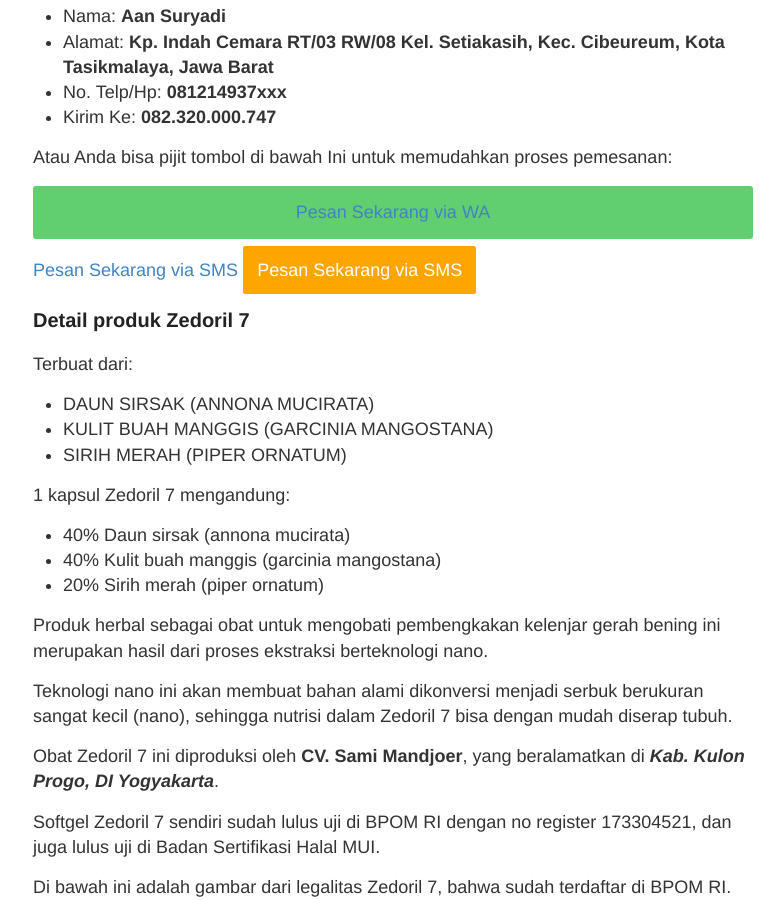
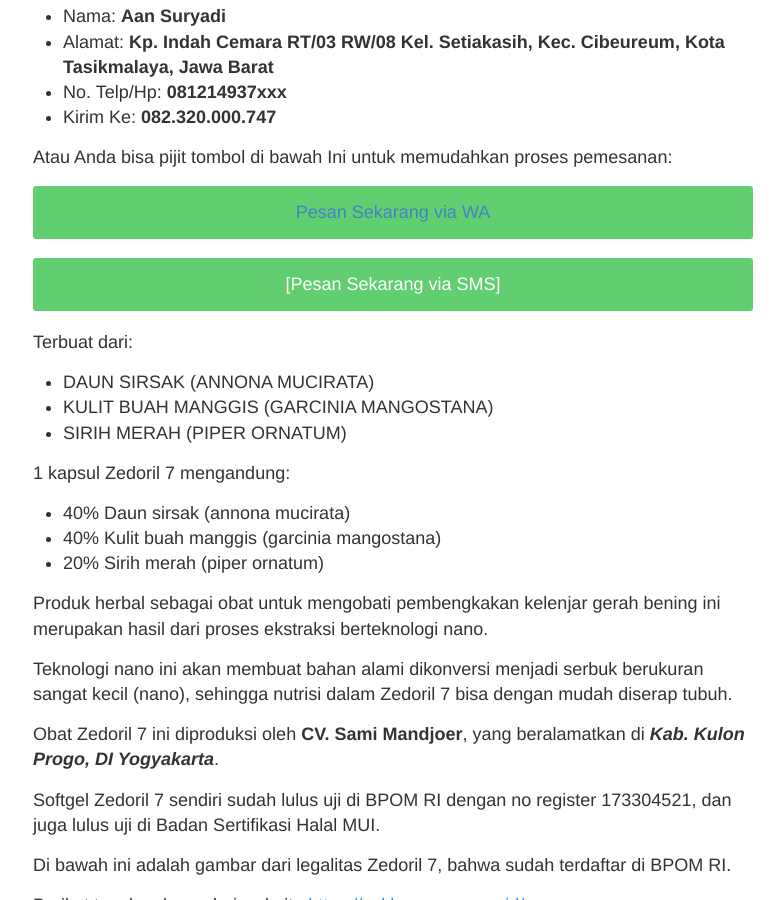
Before and after one commit to geniesalanherbal/geniesalanherbal.github.io, a Jekyll site: the page built from _posts/2019-11-27-obat-pembengkakan-kelenjar-getah-bening.md, in a window 1280 px wide and 900 px high, scrolled down 3145 px. Shown: the whole window, without its empty margins (247-1031 px from the left). Built offline with Jekyll 4.4.1, drawn with Linux system fonts in a browser that asks for light colours.

Commit message:
Update 2019-11-27-obat-pembengkakan-kelenjar-getah-bening.md

```diff
--- a/_posts/2019-11-27-obat-pembengkakan-kelenjar-getah-bening.md
+++ b/_posts/2019-11-27-obat-pembengkakan-kelenjar-getah-bening.md
@@ -89,10 +89,8 @@ Atau Anda bisa pijit tombol di bawah Ini untuk memudahkan proses pemesanan:
 [Pesan Sekarang via WA](https://api.whatsapp.com/send?phone=6282320000747&text=Saya%20pesan%20obat%20herbal%20Zedoril%20dengan%20format%20pesanan%3A%0A-%20Kode%20produk%3A%20AWF%0A-%20Jumlah%20pesanan%3A%20%0A-%20Nama%20lengkap%3A%0A-%20Alamat%3A%0A-%20No.%20Hp%2FTelepon%3A)
 {: style="background-color: #61ce70; border: 4px solid #61ce70; border-radius: 3px; color: white !important; margin-bottom: 19px; padding: 10px; text-align: center;"}
 
-[Pesan Sekarang via SMS]()
-<a href="sms:+6282320000747?body=Saya%20pesan%20obat%20herbal%20Lycozein%20dengan%20format%20pesanan%3A%0A-%20Kode%20produk%3A%20AWF%0A-%20Jumlah%20pesanan%3A%20%0A-%20Nama%20lengkap%3A%0A-%20Alamat%3A%0A-%20No.%20Hp%2FTelepon%3A" style="background-color: #ffa500; border: 4px solid #ffa500; border-radius: 3px; color: white !important;  margin-bottom: 19px; padding: 10px; text-align: center;">Pesan Sekarang via SMS</a>
-
-### Detail produk Zedoril 7
+[Pesan Sekarang via SMS]
+{: style="background-color: #61ce70; border: 4px solid #61ce70; border-radius: 3px; color: white !important; margin-bottom: 19px; padding: 10px; text-align: center;" href="sms:+6282320000747?body=Saya%20pesan%20obat%20herbal%20Lycozein%20dengan%20format%20pesanan%3A%0A-%20Kode%20produk%3A%20AWF%0A-%20Jumlah%20pesanan%3A%20%0A-%20Nama%20lengkap%3A%0A-%20Alamat%3A%0A-%20No.%20Hp%2FTelepon%3A"}
 
 Terbuat dari:
 
```
